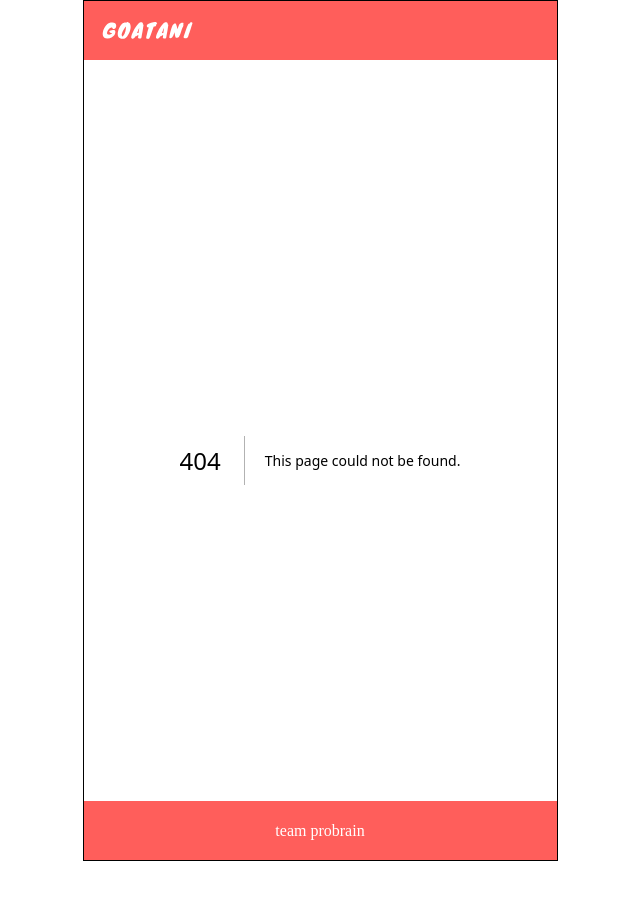
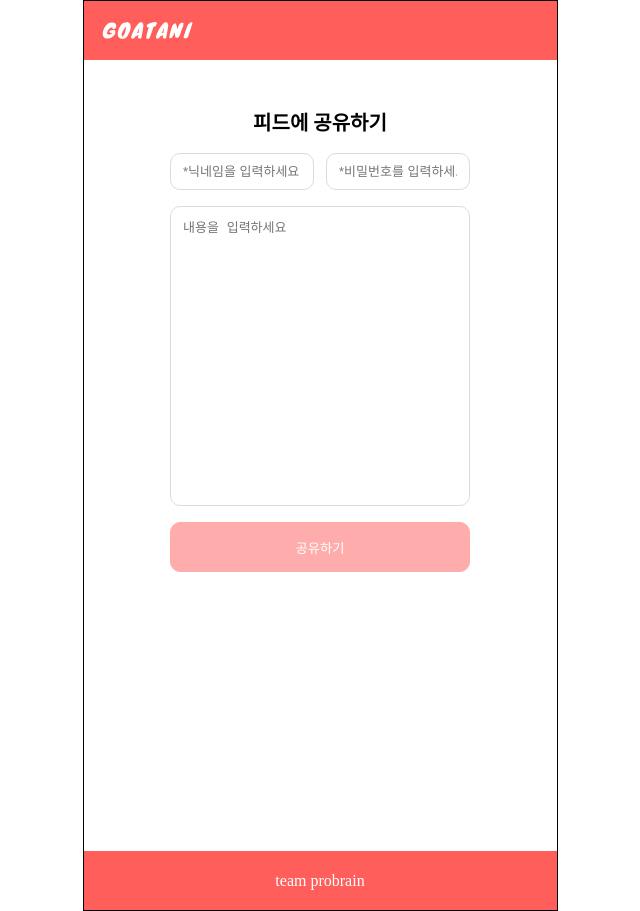
Before and after one commit to probrainteam/GoaTani-client, a Next.js app: page /create/posting in a window 1280 px wide. Before the commit this address had no page. Shown: the whole page, without its empty margins (320-960 px from the left). Before the commit the page ends 861 px from the top, so only its background shows below. Built offline with nearby package versions, Linux system fonts and the light colour scheme.

Commit message:
feat: 피드에 공유하기 페이지 UI 제작

```diff
--- /dev/null
+++ b/src/app/create/posting/page.tsx
@@ -0,0 +1,70 @@
+'use client';
+
+import Button from '@/components/button';
+import { Flex } from '@/components/flex';
+import { Input } from '@/components/input';
+import { useState } from 'react';
+import styled from 'styled-components';
+
+function CreatePostingPage() {
+  const [nickname, setNickname] = useState('');
+  const [password, setPassword] = useState('');
+  const [content, setContent] = useState('');
+
+  const isAllInput = nickname !== '' && password !== '';
+
+  return (
+    <Wrapper>
+      <Flex direction='column' gap={16}>
+        <Heading>피드에 공유하기</Heading>
+        <Flex gap={12}>
+          <Input placeholder='*닉네임을 입력하세요' value={nickname} onChange={(e) => setNickname(e.target.value)} />
+          <Input placeholder='*비밀번호를 입력하세요' value={password} onChange={(e) => setPassword(e.target.value)} />
+        </Flex>
+        <ContentInput placeholder='내용을 입력하세요' value={content} onChange={(e) => setContent(e.target.value)} />
+        <Button disabled={!isAllInput}>공유하기</Button>
+      </Flex>
+    </Wrapper>
+  );
+}
+
+const Wrapper = styled.div`
+  max-width: 300px;
+  margin: 50px auto;
+`;
+
+const Heading = styled.h1`
+  font-weight: 700;
+  font-size: 20px;
+  line-height: 27px;
+  text-align: center;
+
+  color: #000000;
+  width: 100%;
+`;
+
+const ContentInput = styled.textarea`
+  width: 100%;
+  min-height: 300px;
+  display: flex;
+  align-items: center;
+  border-radius: 10px;
+  position: relative;
+  transition: all 0.1s ease-in-out;
+
+  border: 1px solid ${({ theme }) => theme.colors.gray[200]};
+  background-color: ${({ theme }) => theme.colors.white};
+
+  resize: none;
+
+  padding: 10px 12px;
+  font-size: 13px;
+  :focus-within {
+    border-color: ${({ theme }) => theme.colors.primary[300]};
+
+    button {
+      opacity: 1;
+    }
+  }
+`;
+export default CreatePostingPage;
--- /dev/null
+++ b/src/constants/path.ts
@@ -0,0 +1 @@
+export const CREATE_POSTING_PATH = '/create/posting';
```
Also changed, not shown: src/app/create/complete/page.tsx (+9 -3 lines).
